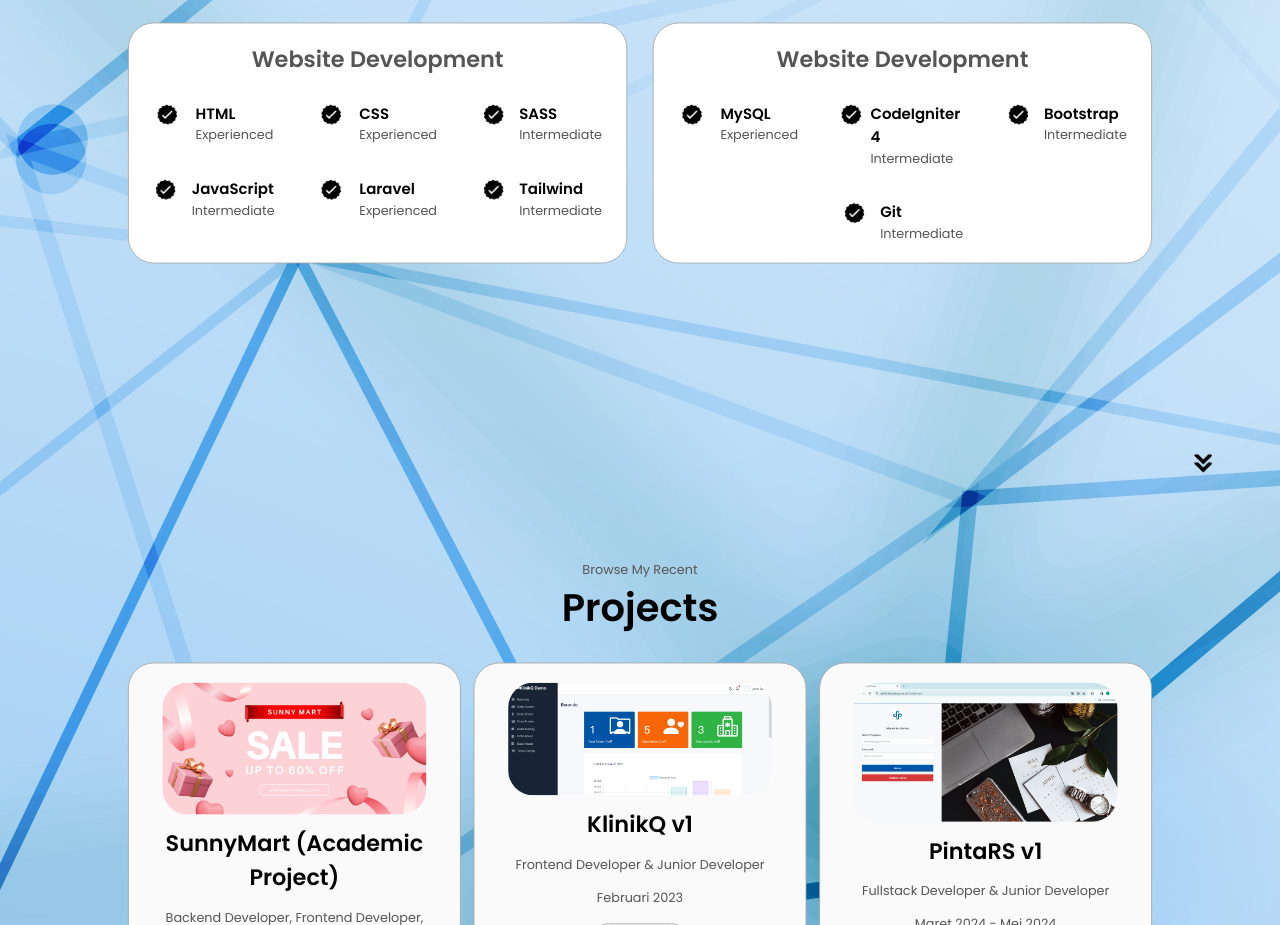
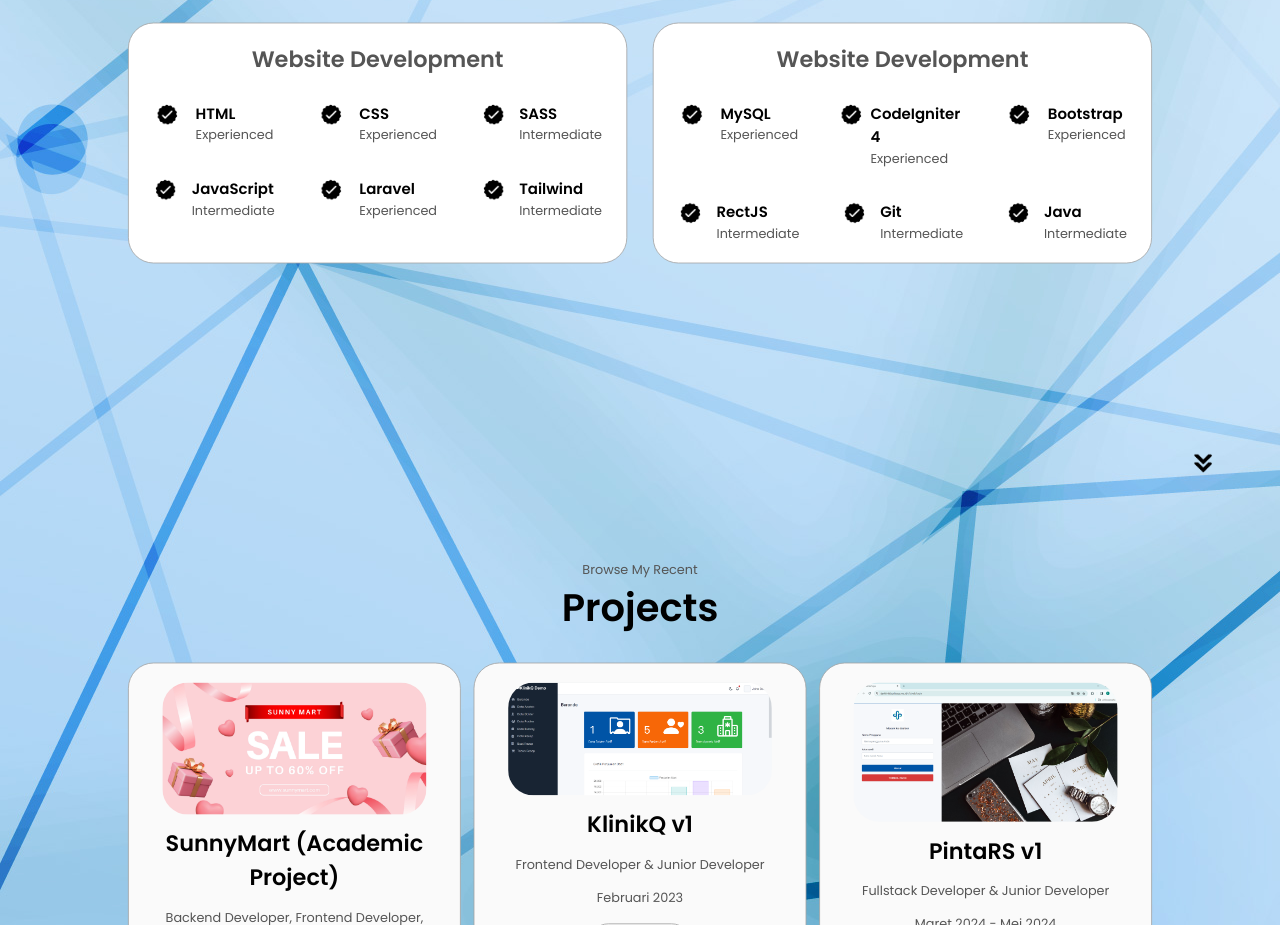
Before and after one commit to mohammadraflisumaryono/new-Porto, a plain HTML site: page index.html in a window 1280 px wide. Shown: the part 1463-2388 px from the top of the page. Drawn offline with Linux system fonts and the light colour scheme.

Commit message:
chore: Update experience levels in index.html

```diff
--- a/index.html
+++ b/index.html
@@ -225,7 +225,7 @@
                 />
                 <div>
                   <h3>CodeIgniter 4</h3>
-                  <p>Intermediate</p>
+                  <p>Experienced</p>
                 </div>
               </article>
               <article>
@@ -236,6 +236,17 @@
                 />
                 <div>
                   <h3>Bootstrap</h3>
+                  <p>Experienced</p>
+                </div>
+              </article>
+              <article>
+                <img
+                  src="./assets/checkmark.png"
+                  alt="Experience icon"
+                  class="icon"
+                />
+                <div>
+                  <h3>RectJS</h3>
                   <p>Intermediate</p>
                 </div>
               </article>
@@ -247,6 +258,17 @@
                 />
                 <div>
                   <h3>Git</h3>
+                  <p>Intermediate</p>
+                </div>
+              </article>
+              <article>
+                <img
+                  src="./assets/checkmark.png"
+                  alt="Experience icon"
+                  class="icon"
+                />
+                <div>
+                  <h3>Java</h3>
                   <p>Intermediate</p>
                 </div>
               </article>
--- a/script.js
+++ b/script.js
@@ -16,8 +16,6 @@ document.addEventListener("DOMContentLoaded", function () {
         return response.json();
       })
       .then((data) => {
-        console.log("Data from JSON:", data); // Logging data untuk debugging
-
         if (!Array.isArray(data.projects)) {
           throw new Error(
             "Data format is not as expected (projects array is missing)"
```
